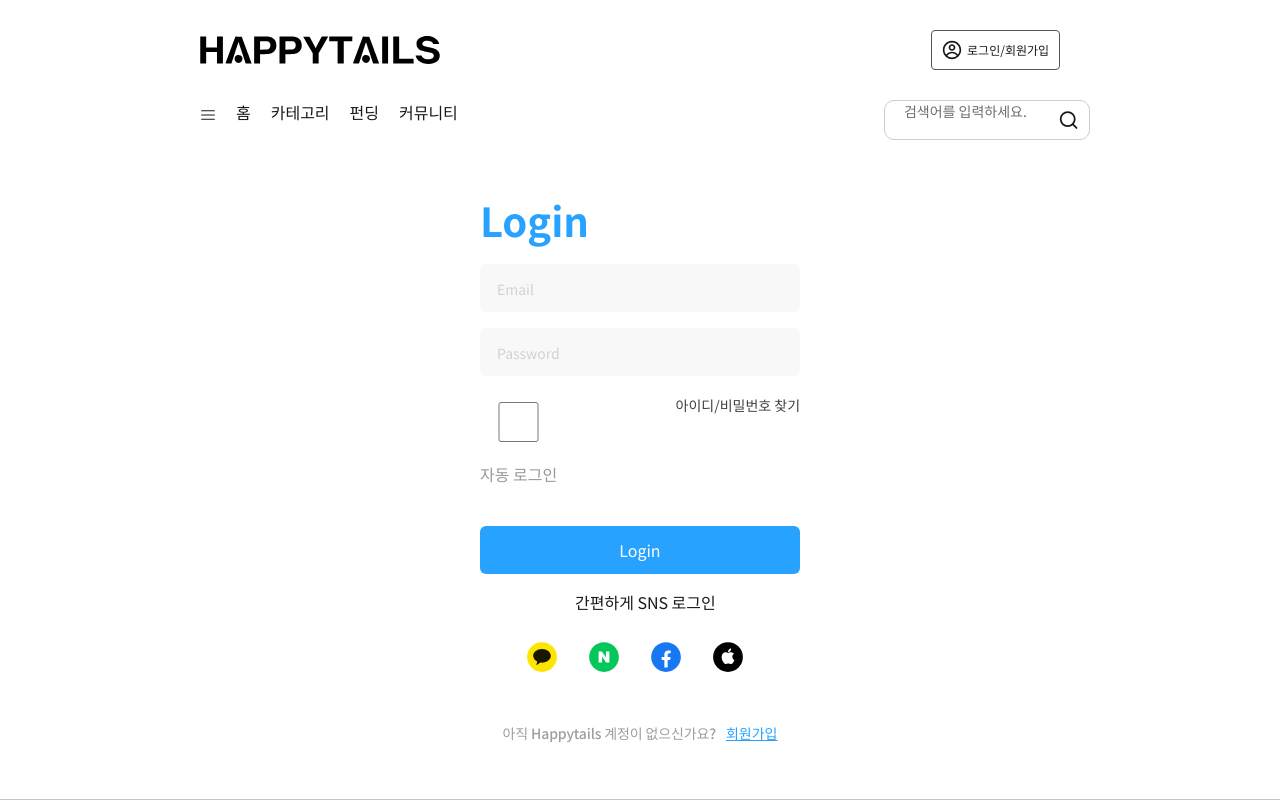
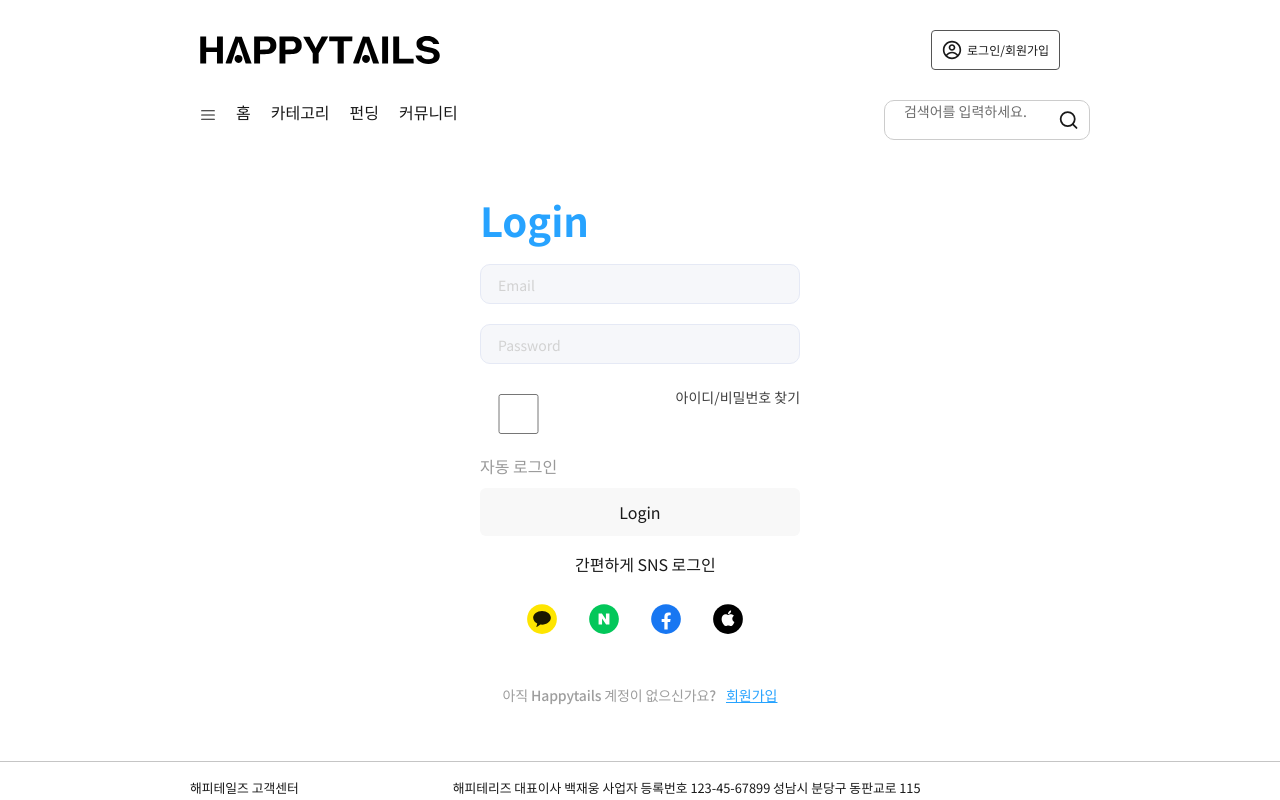
Before and after one commit to vi117/mc_final, a React (Vite) app in the folder packages/frontend/: page /login in a window 1280 px wide. Shown: the top 800 px of the page. Built offline with nearby package versions, Linux system fonts and the light colour scheme.

Commit message:
fix: style of login button and link

```diff
--- a/packages/frontend/src/pages/login/index.jsx
+++ b/packages/frontend/src/pages/login/index.jsx
@@ -7,8 +7,6 @@
       <div className={classes["login-wrapper"]}>
         <h1>Login</h1>
         <form
-          method="post"
-          action="/login.url"
           className={classes["login-form"]}
         >
           <input type="text" name="userName" placeholder="Email" />
@@ -19,7 +17,13 @@
           <span>
             <a href="아이디/비밀번호 찾기.url">아이디/비밀번호 찾기</a>
           </span>
-          <input type="submit" value="Login" />
+          <NavLink to={"/"}>
+            <input
+              type="submit"
+              value="Login"
+              className={classes["login-form-input"]}
+            />
+          </NavLink>
         </form>
 
         <div className={classes["lfmFQa"]}>
--- a/packages/frontend/src/pages/login/style.module.css
+++ b/packages/frontend/src/pages/login/style.module.css
@@ -18,7 +18,7 @@
   margin-bottom: 20px;
 }
 
-.login-form > input{
+.login-form-input{
   width: 100%;
   height: 48px;
   padding: 0 10px;
```
